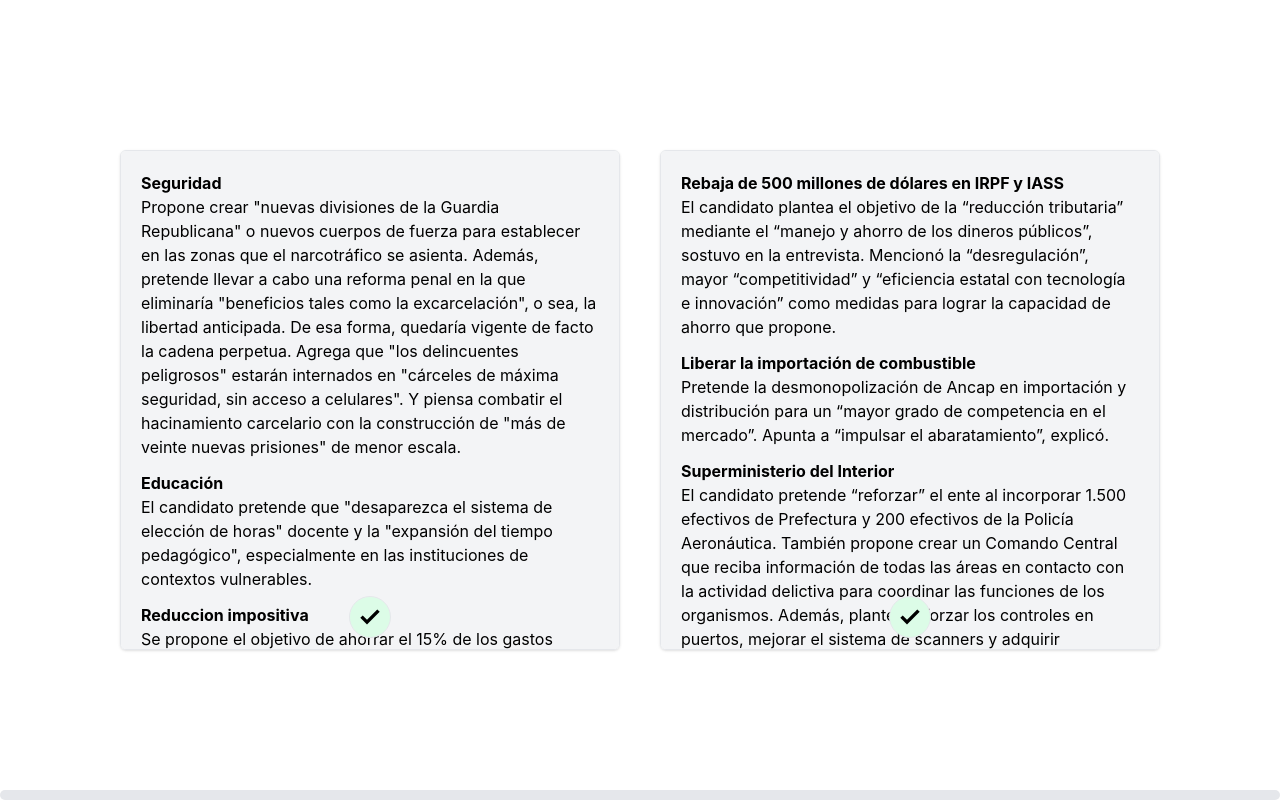
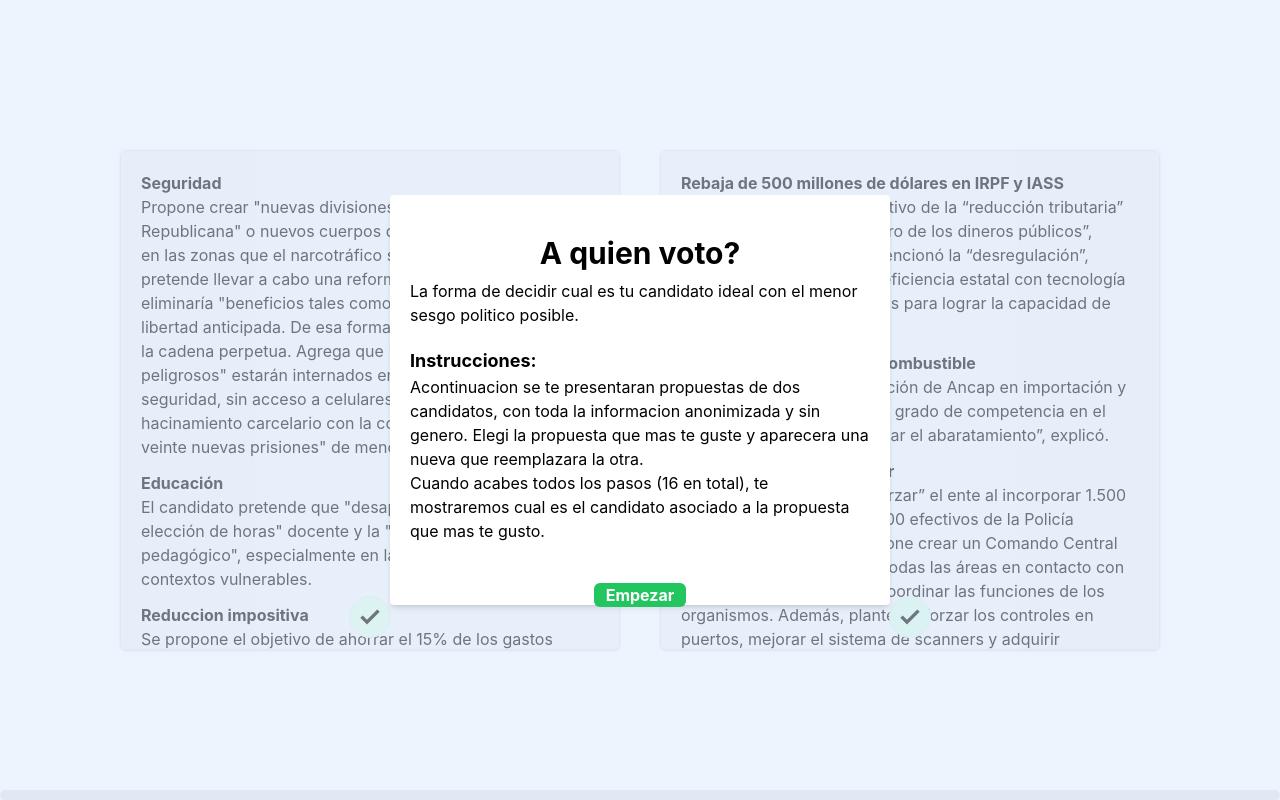
Before and after one commit to GiselleMilano/aquienvoto, a React (Create React App) app: page / in a window 1280 px wide. Built offline with nearby package versions, Linux system fonts and the light colour scheme.

Commit message:
feature: Start modal with instructions

```diff
--- a/src/App.tsx
+++ b/src/App.tsx
@@ -45,6 +45,9 @@ function App() {
   const [step, setStep] = useState(1);
   const [champion, setChampion] = useState<null | "left" | "right">(null);
   const [winner, setWinner] = useState<null | Candidate>(null);
+  const [startModal, setStartModal] = useState<boolean>(true);
+
+  const closeStartModal = () => setStartModal(false);
 
   const chooseProposal = (chosen: "left" | "right") => {
     console.log({ currentLeft, currentRight, step, champion, winner });
@@ -80,6 +83,35 @@ function App() {
       {!winner && (
         <div className="absolute w-full bottom-0">
           <Progress value={((step - 1) / (maxSteps - 1)) * 100} />
+        </div>
+      )}
+      {startModal && (
+        <div
+          className="absolute inset-0 bg-blue-100/50 flex justify-center items-center"
+          onClick={closeStartModal}
+        >
+          <div className="relative w-[500px] h-[410px] rounded bg-white shadow-md text-left p-5">
+            <h1 className="font-bold text-3xl mt-5 mb-2 text-center">
+              A quien voto?
+            </h1>
+            La forma de decidir cual es tu candidato ideal con el menor sesgo
+            politico posible.
+            <div className="font-bold text-lg mt-5">Instrucciones:</div>
+            Acontinuacion se te presentaran propuestas de dos candidatos, con
+            toda la informacion anonimizada y sin genero. Elegi la propuesta que
+            mas te guste y aparecera una nueva que reemplazara la otra.
+            <br />
+            Cuando acabes todos los pasos (16 en total), te mostraremos cual es
+            el candidato asociado a la propuesta que mas te gusto.
+            <div className="w-full text-center">
+              <button
+                onClick={closeStartModal}
+                className="bg-green-500 hover:bg-green-700 transition-colors text-white font-bold px-3 rounded-md mt-10 mx-auto"
+              >
+                Empezar
+              </button>
+            </div>
+          </div>
         </div>
       )}
       {winner && (
```
